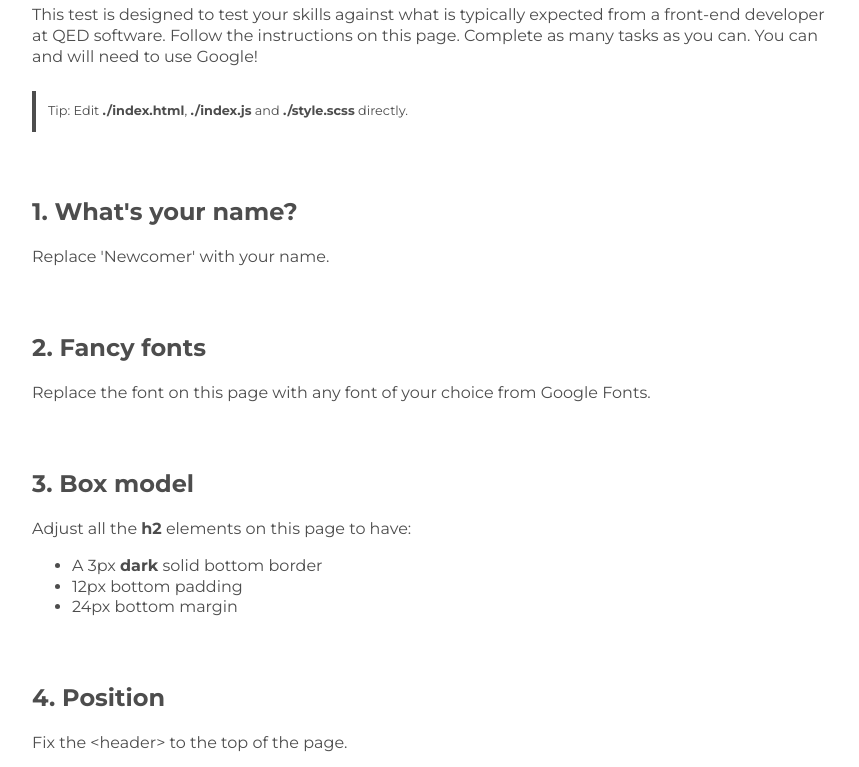
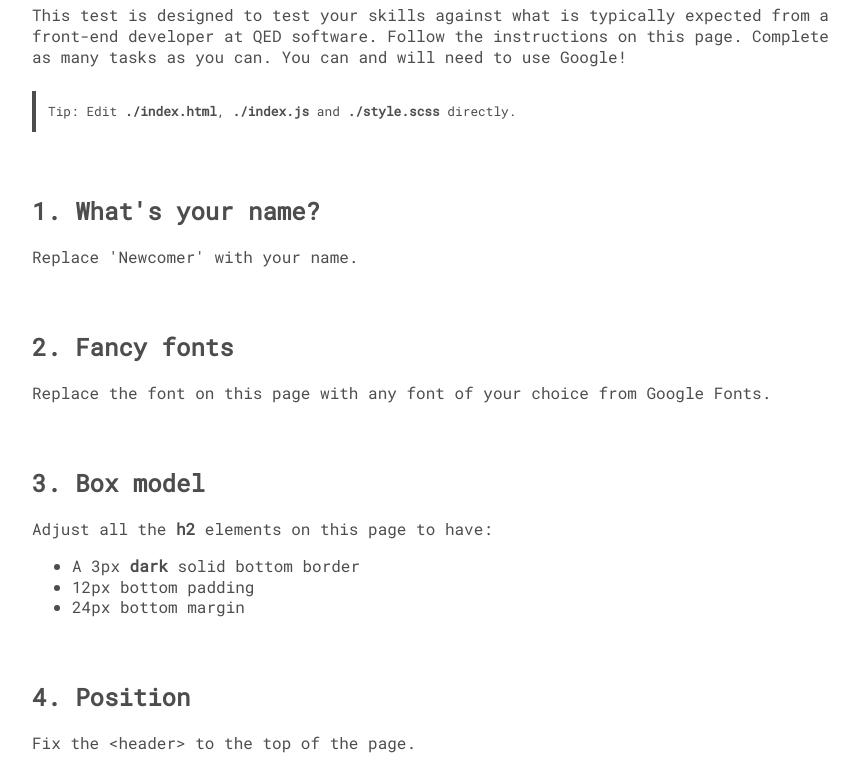
Before and after one commit to jasonvictorio/qed, a website built with Parcel: page index.html in a window 1280 px wide. Shown: the part 219-986 px from the top of the page, without its empty margins (0-859 px from the left). Built offline with nearby package versions, Linux system fonts and the light colour scheme.

Commit message:
replace font with 'Roboto Mono'

```diff
--- a/style.scss
+++ b/style.scss
@@ -1,11 +1,12 @@
 @import url('https://fonts.googleapis.com/css2?family=Montserrat:wght@400;700&display=swap');
+@import url('https://fonts.googleapis.com/css2?family=Roboto+Mono&display=swap');
 
 :root {
   --dark: #4D4D4D;
 }
 
 * {
-  font-family: "Montserrat"
+  font-family: "Roboto Mono"
 }
 
 body {
```
